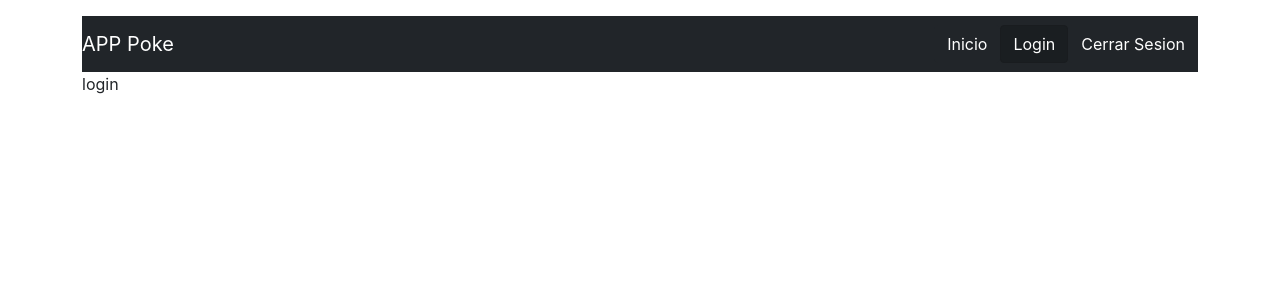
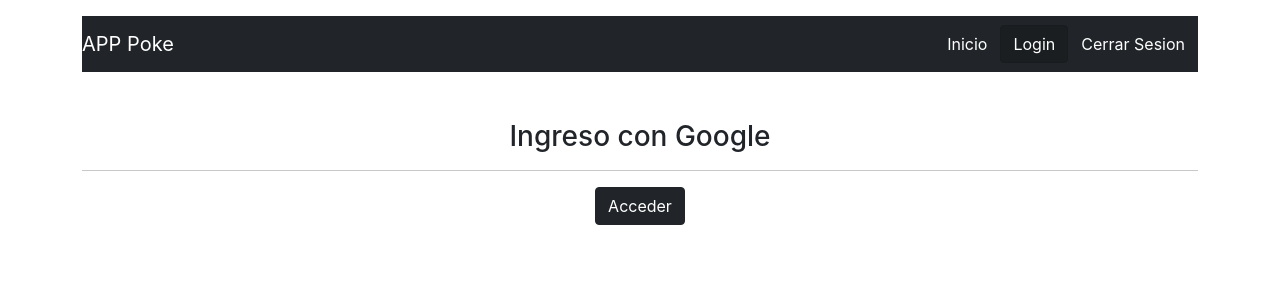
Before and after one commit to Damian-16/AprendiendoRedux, a React (Create React App) app: page /login in a window 1280 px wide. Shown: the top 300 px of the page. Built offline with nearby package versions, Linux system fonts and the light colour scheme.

Commit message:
se agrego la logica de navbar

```diff
--- a/src/components/Login.jsx
+++ b/src/components/Login.jsx
@@ -2,8 +2,10 @@ import React from 'react'
 
  const Login = () => {
     return (
-        <div>
-          login
+        <div className="mt-5 text-center">
+            <h3>Ingreso con Google</h3>
+            <hr/>
+          <button className="btn btn-dark">Acceder</button>
         </div>
     )
 }
```
